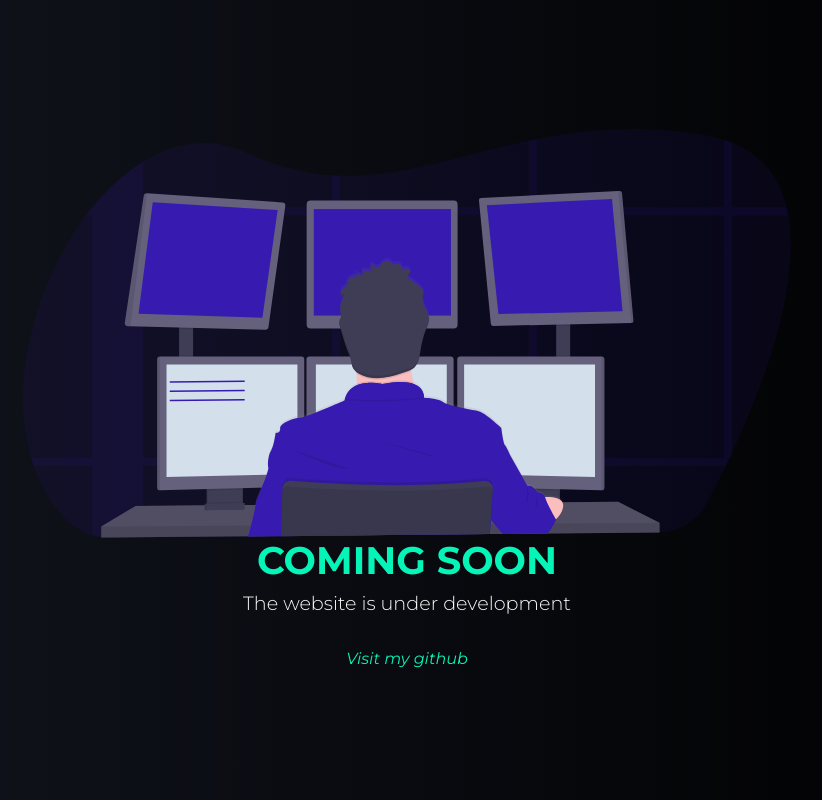
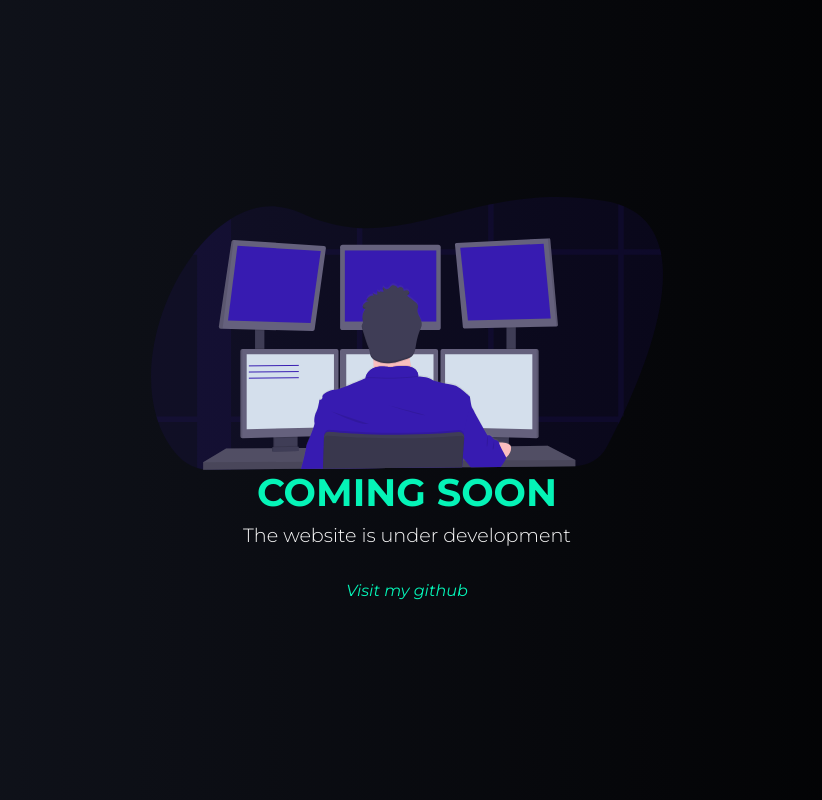
Before and after one commit to darubiomunoz/darubiomunoz.github.io, a React (Create React App) app: page / in a window 1280 px wide. Shown: the whole page, without its empty margins (233-1055 px from the left). Built offline with nearby package versions, Linux system fonts and the light colour scheme.

Commit message:
size correction

```diff
--- a/src/components/styles/DevelopmentIcon.css
+++ b/src/components/styles/DevelopmentIcon.css
@@ -1,5 +1,5 @@
 .img__container--development {
-    width: 90%;
+    width: 70%;
     margin-bottom: 0;
 }
 
@@ -9,12 +9,12 @@
 
 @media (min-width: 600px) {
     .img__container--development {
-        width: 80%;
+        width: 60%;
     }
 }
 
 @media (min-width: 1024px) {
     .img__container--development {
-        width: 60%;
+        width: 40%;
     }
 }
```
